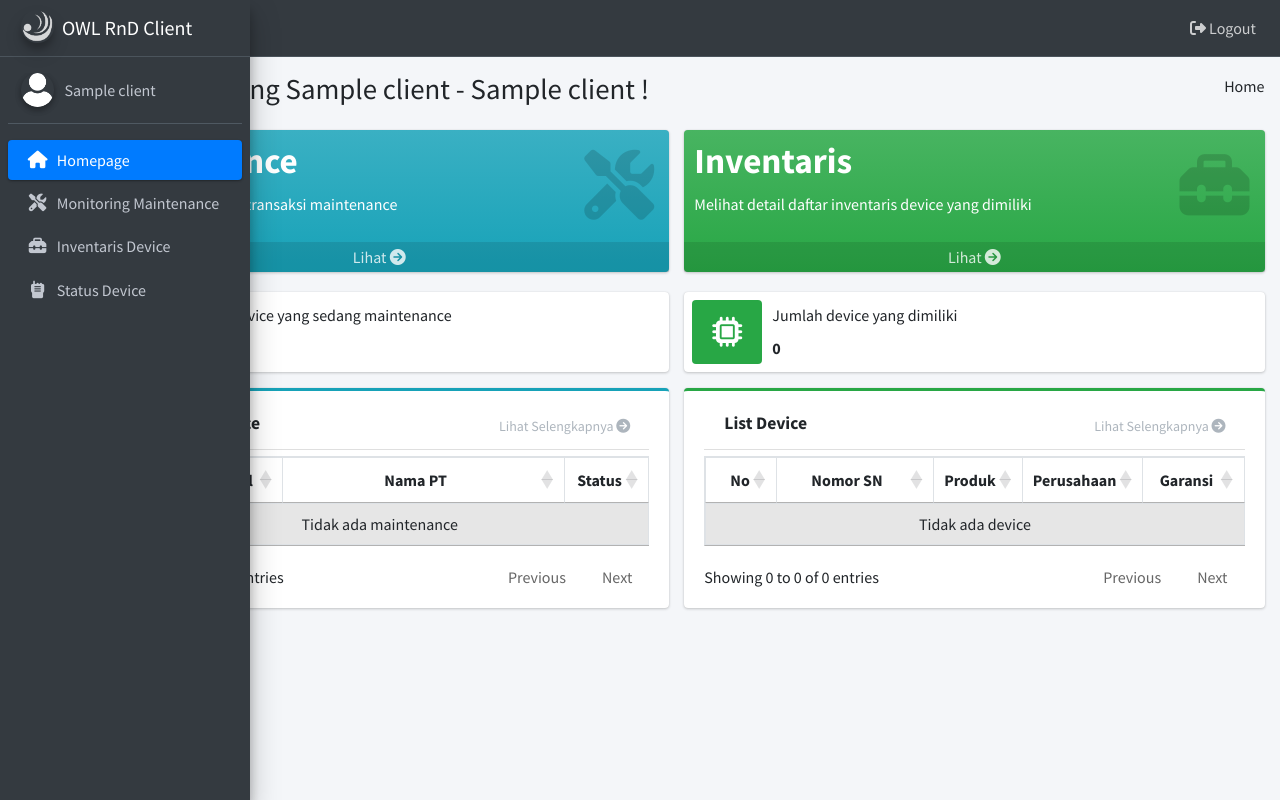
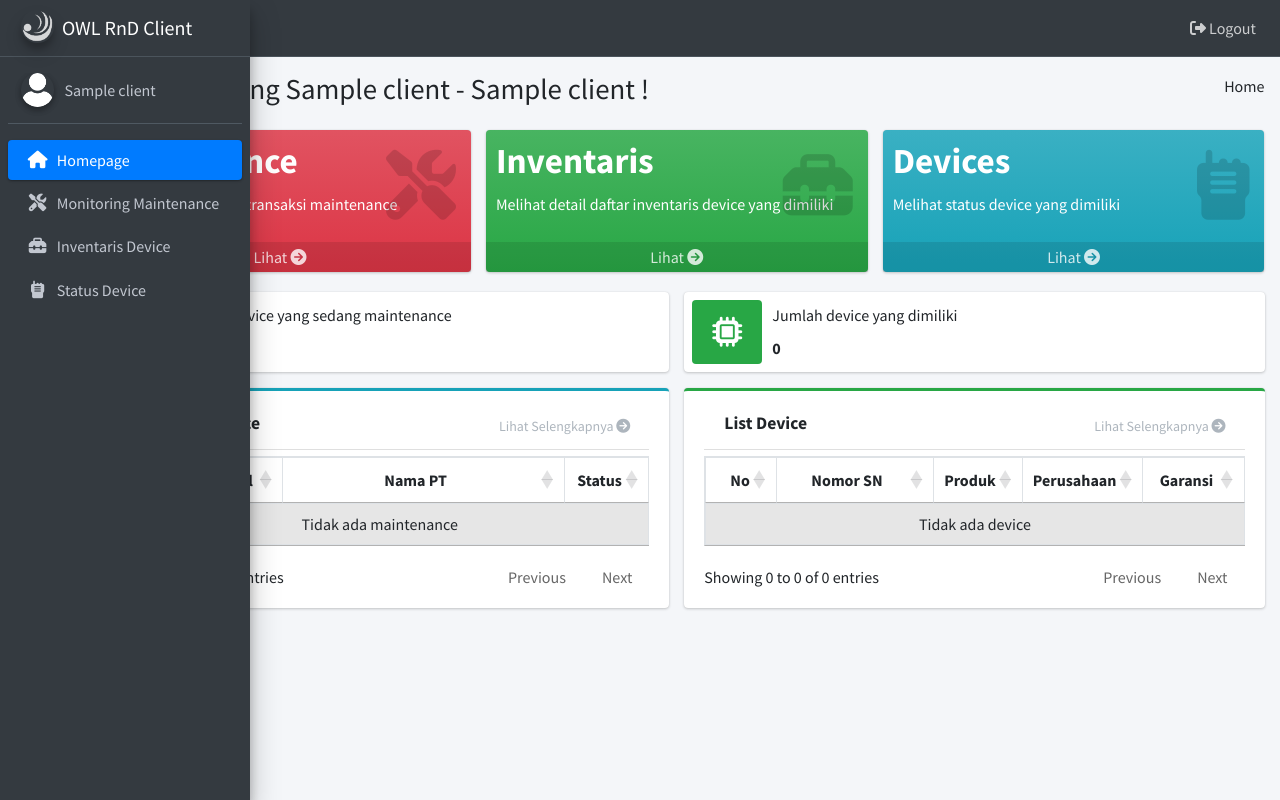
Before and after one commit to munovrizall/owl_client, a PHP site: page /homepage.php in a window 1280 px wide. Run offline with PHP 8.4, Linux system fonts and the light colour scheme; the visitor is signed in with stand-in values (Sample User, id 1); tables that the repository leaves empty or names only in its code hold one stand-in row (values such as "Sample post"); some libraries are stand-ins or nearby versions.

Commit message:
added status device in homepage

```diff
--- a/homepage.php
+++ b/homepage.php
@@ -171,8 +171,8 @@ $rowMaintenanceDeviceCount = mysqli_fetch_assoc($resultMaintenanceDevice)['total
                 <div class="container-fluid">
                     <section class="content">
                         <div class="row">
-                            <div class="col-md-6">
-                                <div class="small-box bg-gradient-info">
+                            <div class="col-md-4">
+                                <div class="small-box bg-gradient-danger">
                                     <div class="inner">
                                         <h3>Maintenance</h3>
                                         <p>Melihat detail catatan transaksi maintenance</p>
@@ -185,7 +185,7 @@ $rowMaintenanceDeviceCount = mysqli_fetch_assoc($resultMaintenanceDevice)['total
                                     </a>
                                 </div>
                             </div>
-                            <div class="col-md-6">
+                            <div class="col-md-4">
                                 <div class="small-box bg-gradient-success">
                                     <div class="inner">
                                         <h3>Inventaris</h3>
@@ -199,11 +199,25 @@ $rowMaintenanceDeviceCount = mysqli_fetch_assoc($resultMaintenanceDevice)['total
                                     </a>
                                 </div>
                             </div>
+                            <div class="col-md-4">
+                                <div class="small-box bg-gradient-info">
+                                    <div class="inner">
+                                        <h3>Devices</h3>
+                                        <p>Melihat status device yang dimiliki</p>
+                                    </div>
+                                    <div class="icon">
+                                        <i class="fas fa-walkie-talkie"></i>
+                                    </div>
+                                    <a href="status_device" class="small-box-footer">
+                                        Lihat <i class="fas fa-arrow-circle-right"></i>
+                                    </a>
+                                </div>
+                            </div>
                         </div>
                         <div class="row">
                             <div class="col-md-6">
                                 <div class="info-box">
-                                    <span class="info-box-icon bg-info"><i class="fas fa-wrench"></i></span>
+                                    <span class="info-box-icon bg-danger"><i class="fas fa-wrench"></i></span>
                                     <div class="info-box-content">
                                         <span class="info-box-text">Jumlah device yang sedang maintenance</span>
                                         <span class="info-box-number"><?php echo $rowMaintenanceDeviceCount ?></span>
```
